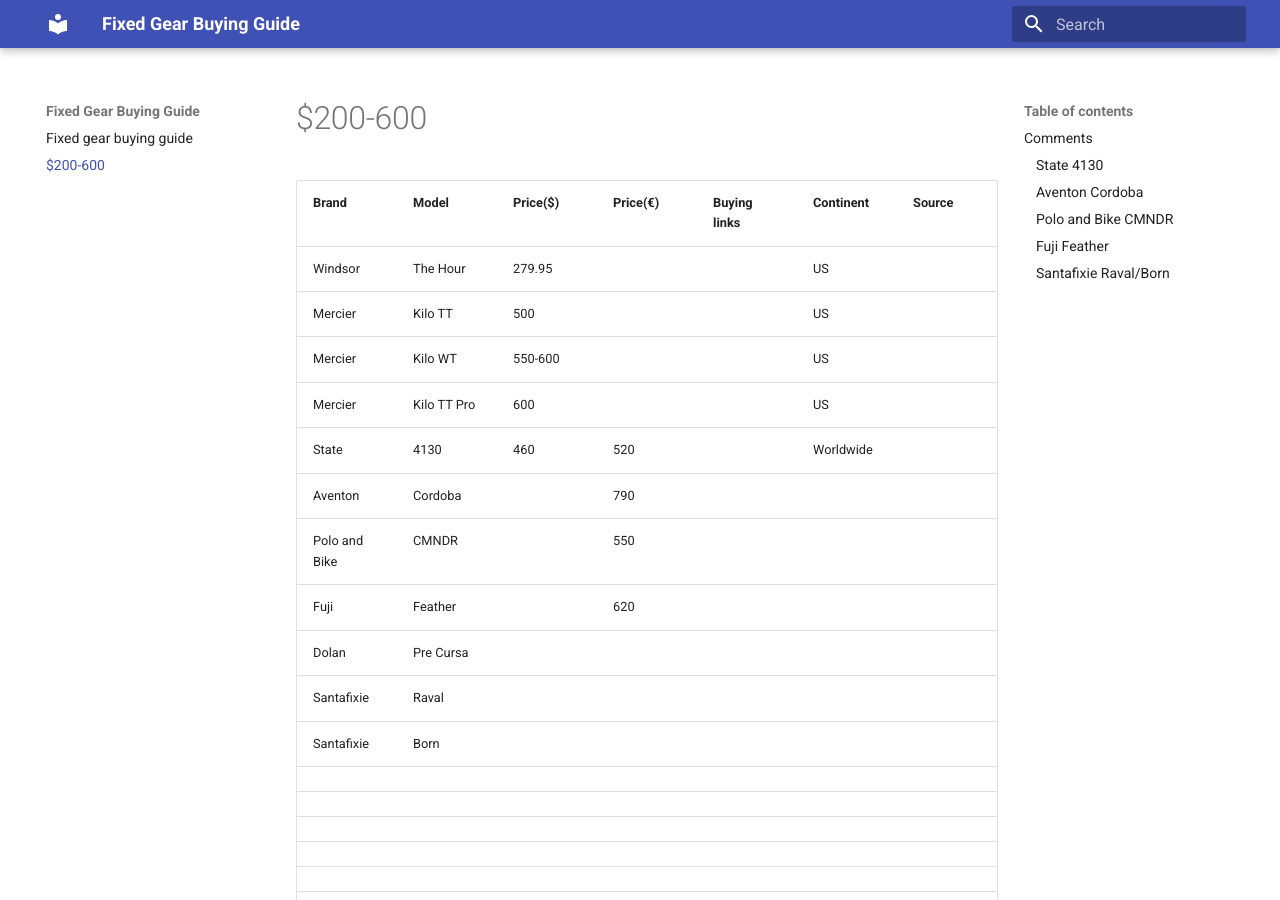
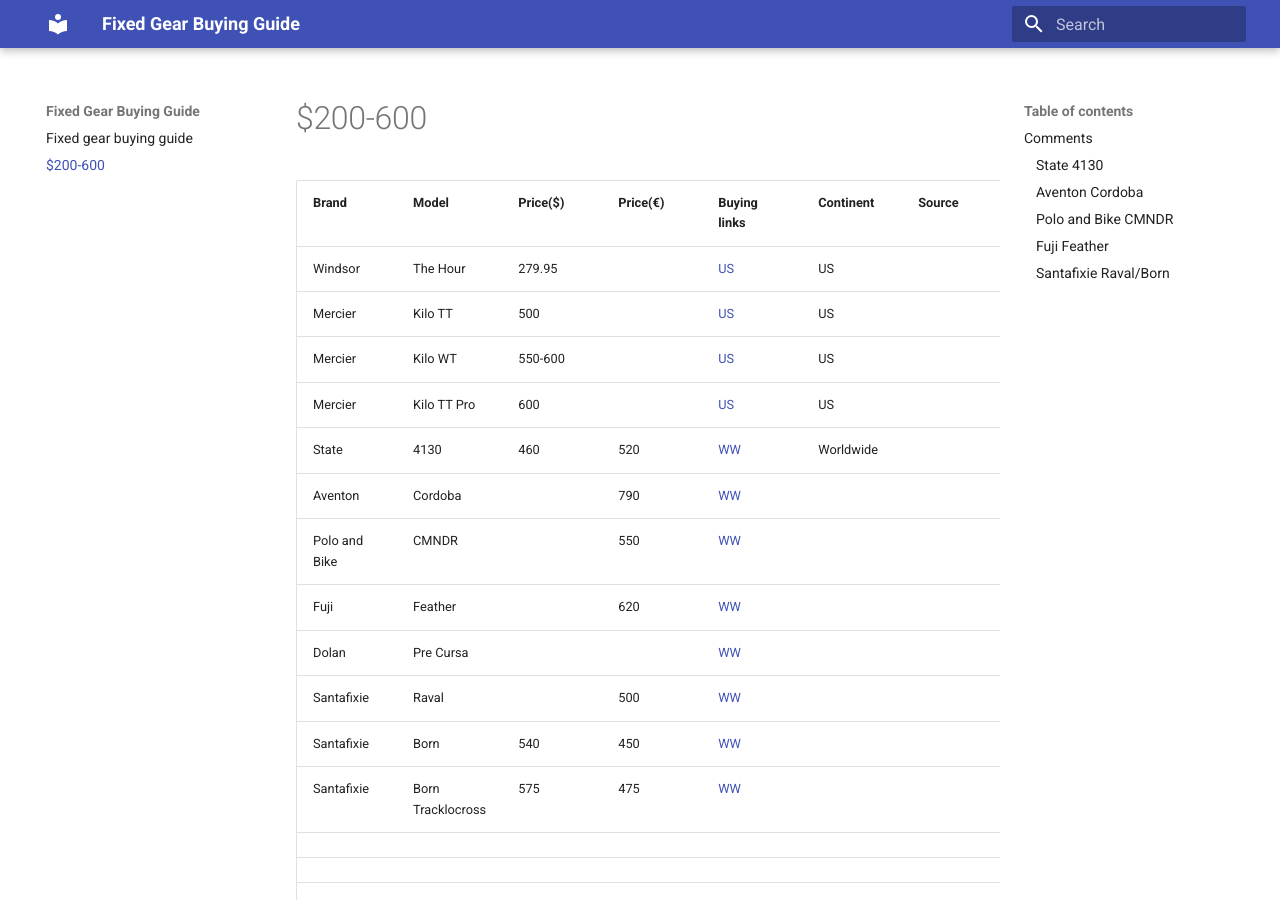
Before and after one commit to Uinelj/fixed-gear-guide, an MkDocs documentation site: the page built from docs/tier1.md, in a window 1280 px wide and 900 px high. Built offline with MkDocs 1.6.1 and Material for MkDocs 9.7.7, drawn with Linux system fonts in a browser that asks for light colours.

Commit message:
Update tier1.md

```diff
--- a/docs/tier1.md
+++ b/docs/tier1.md
@@ -1,24 +1,24 @@
 # $200-600
 
-| Brand         | Model       | Price($) | Price(€) | Buying links | Continent | Source |
-|---------------|-------------|----------|----------|--------------|-----------|--------|
-| Windsor       | The Hour    | 279.95   |          |              | US        |        |
-| Mercier       | Kilo TT     | 500      |          |              | US        |        |
-| Mercier       | Kilo WT     | 550-600  |          |              | US        |        |
-| Mercier       | Kilo TT Pro | 600      |          |              | US        |        |
-| State         | 4130        | 460      | 520      |              | Worldwide |        |
-| Aventon       | Cordoba     |          | 790      |              |           |        |
-| Polo and Bike | CMNDR       |          | 550      |              |           |        |
-| Fuji          | Feather     |          | 620      |              |           |        |
-| Dolan         | Pre Cursa   |          |          |              |           |        |
-| Santafixie    | Raval       |          |          |              |           |        |
-| Santafixie    | Born        |          |          |              |           |        |
-|               |             |          |          |              |           |        |
-|               |             |          |          |              |           |        |
-|               |             |          |          |              |           |        |
-|               |             |          |          |              |           |        |
-|               |             |          |          |              |           |        |
-|               |             |          |          |              |           |        |
+| Brand         | Model             | Price($) | Price(€) | Buying links                                                                                                              | Continent | Source |
+|---------------|-------------------|----------|----------|---------------------------------------------------------------------------------------------------------------------------|-----------|--------|
+| Windsor       | The Hour          | 279.95   |          | [US](http://www.bikesdirect.com/products/windsor/thehour_brakes.htm)                                                      | US        |        |
+| Mercier       | Kilo TT           | 500      |          | [US](http://www.bikesdirect.com/products/mercier/kilott.htm)                                                              | US        |        |
+| Mercier       | Kilo WT           | 550-600  |          | [US](http://www.bikesdirect.com/products/mercier/kilott-wt-fixie-wide-tire.htm)                                           | US        |        |
+| Mercier       | Kilo TT Pro       | 600      |          | [US](http://www.bikesdirect.com/products/mercier/kilott-pro-fixie-track.htm)                                              | US        |        |
+| State         | 4130              | 460      | 520      | [WW](https://www.beastybike.com/fixie-singlespeed/2952-13517-velo-fixie-singlespeed-state-bicycle-4130-army-green.html)   | Worldwide |        |
+| Aventon       | Cordoba           |          | 790      | [WW](https://www.beastybike.com/fixie-singlespeed/3658-16757-velo-fixie-singlespeed-aventon-cordoba-2021-cool-smoke.html) |           |        |
+| Polo and Bike | CMNDR             |          | 550      | [WW](https://www.beastybike.com/fixie-singlespeed/1410-10057-velo-fixie-singlespeed-poloandbike-cmndr-cp3-purple.html)    |           |        |
+| Fuji          | Feather           |          | 620      | [WW](https://www.beastybike.com/fixie-singlespeed/3767-17339-velo-fixie-singlespeed-fuji-feather-cool-gray-2021.html)     |           |        |
+| Dolan         | Pre Cursa         |          |          | [WW](https://www.dolan-bikes.com/pre-cursa/#builds)                                                                       |           |        |
+| Santafixie    | Raval             |          | 500      | [WW](https://www.santafixie.com/en/santafixie-raval-fixed-bike-matte-black-30.html)                                       |           |        |
+| Santafixie    | Born              | 540      | 450      | [WW](https://www.santafixie.com/en/santafixie-born-racing-green-single-speed-bicycle.html)                                |           |        |
+| Santafixie    | Born Tracklocross | 575      | 475      | [WW](https://www.santafixie.com/en/santafixie-born-dirty-red-tracklocross-fixed-bike.html)                                |           |        |
+|               |                   |          |          |                                                                                                                           |           |        |
+|               |                   |          |          |                                                                                                                           |           |        |
+|               |                   |          |          |                                                                                                                           |           |        |
+|               |                   |          |          |                                                                                                                           |           |        |
+|               |                   |          |          |                                                                                                                           |           |        |
 
 ## Comments
 
```
